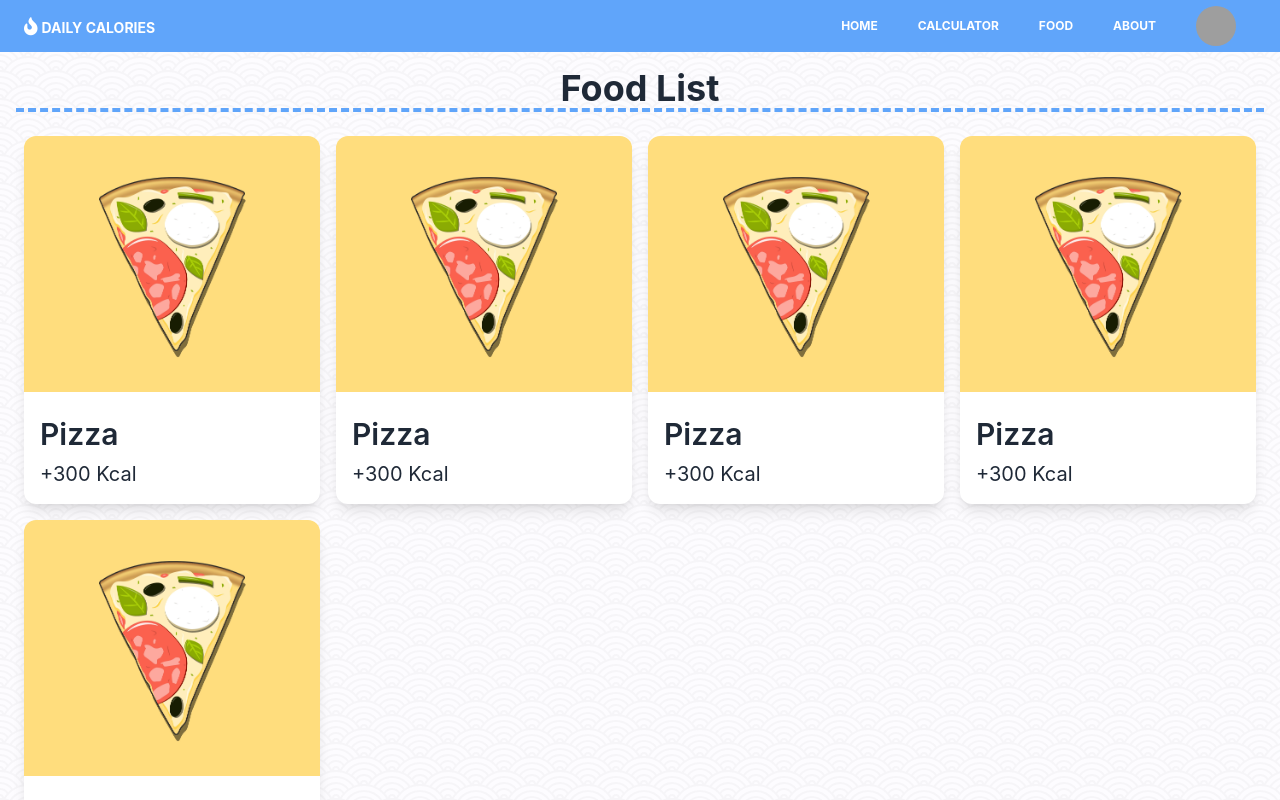
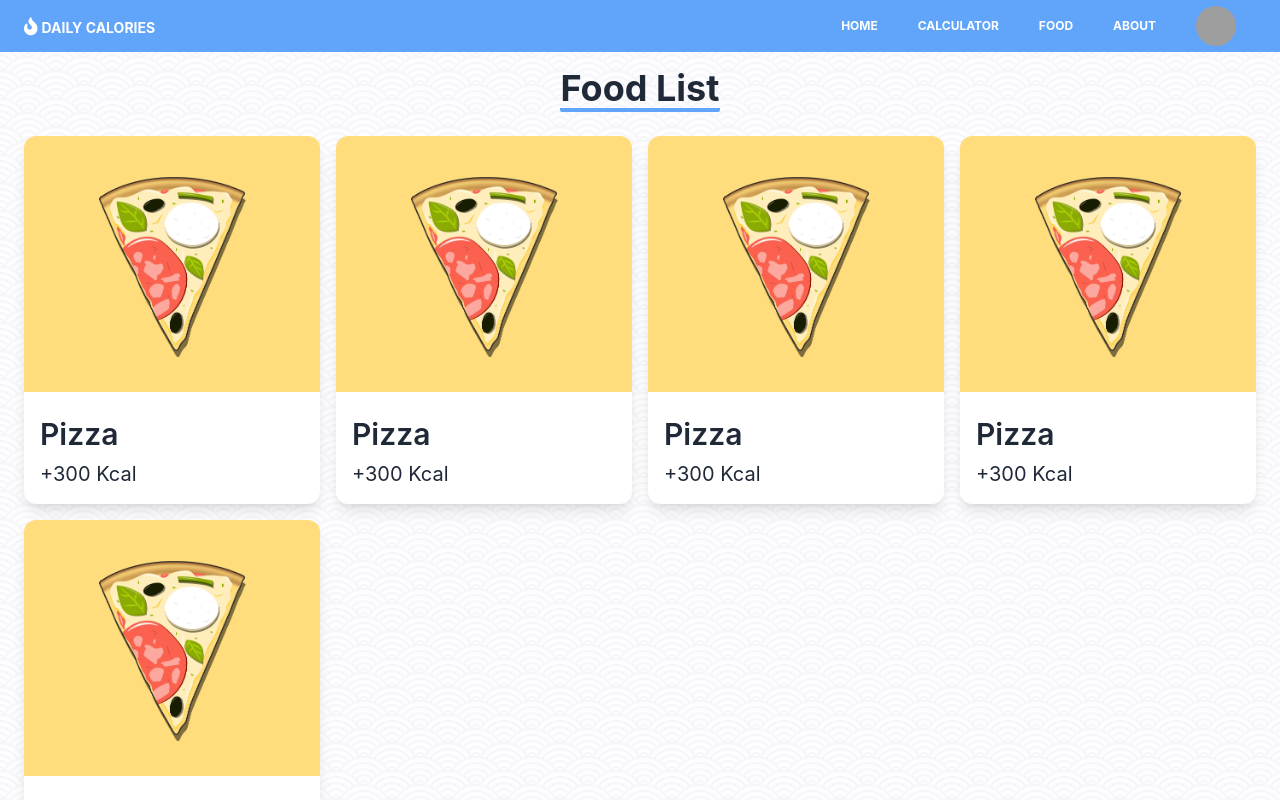
Before and after one commit to adityahimaone/FE-CaloriesTracker, a React (Create React App) app: page /food in a window 1280 px wide. Shown: the top 800 px of the page. Built offline with nearby package versions, Linux system fonts and the light colour scheme; grey boxes are pictures that could not be loaded.

Commit message:
fix minor

```diff
--- a/src/containers/calculator/Calculator.jsx
+++ b/src/containers/calculator/Calculator.jsx
@@ -17,7 +17,8 @@ export default function Calculator() {
         >
           {/* <img src={DietImg} alt="food" className="w-full h-full filter-none" /> */}
         </div>
-        <div className="flex-auto md:flex-1 mx-4 max-w-screen-md self-center bg-white rounded-md">
+        <div className="flex-1 self-center ">
+          <div className="bg-white rounded-md mt-8 md:mt-0 p-2 shadow-lg max-w-md mx-auto">
             <div className="text-center my-3">
               <h1 className="text-2xl font-bold">
                 Harrist-Bennedict Callculator
@@ -97,7 +98,7 @@ export default function Calculator() {
                     </label>
                   </div>
                   <div className="flex-auto flex ">
-                  <label class="cursor-pointer label mr-8">
+                    <label class="cursor-pointer label">
                       <input
                         type="radio"
                         name="opt"
@@ -119,7 +120,7 @@ export default function Calculator() {
                     </label>
                   </div>
                 </div>
-              <div className="form-control  flex flex-row px-4 py-2 items-center">
+                <div className="form-control flex flex-row px-4 py-2 items-center">
                   <div className="flex-none  w-36">
                     <label className="label">
                       <span className="label-text font-semibold">
@@ -147,6 +148,7 @@ export default function Calculator() {
             </div>
           </div>
         </div>
+      </div>
       <Footer />
     </div>
   );
--- a/src/containers/food/Food.jsx
+++ b/src/containers/food/Food.jsx
@@ -10,7 +10,7 @@ export default function Food() {
       <Header />
       <div className={`mb-10 mx-4`}>
         <div className="my-4">
-          <h1 className="text-2xl text-center font-bold md:text-4xl border-dashed border-b-4 border-blue-400 max-w-screen-xl mx-auto">
+          <h1 className="text-2xl text-center font-bold md:text-4xl w-32 md:w-40  rounded-b-sm border-b-4 border-blue-400  mx-auto">
             Food List
           </h1>
         </div>
```
Lines whose indentation alone changed are shown as unchanged.
